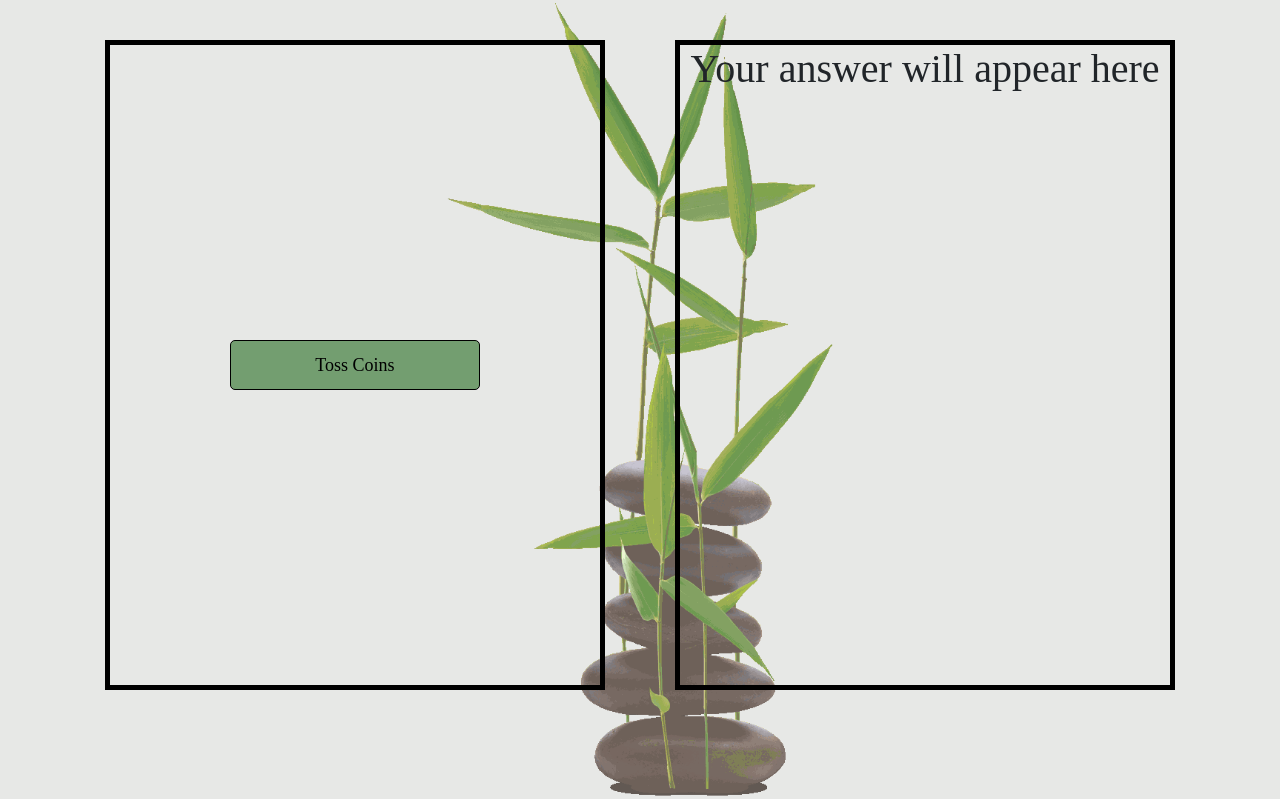
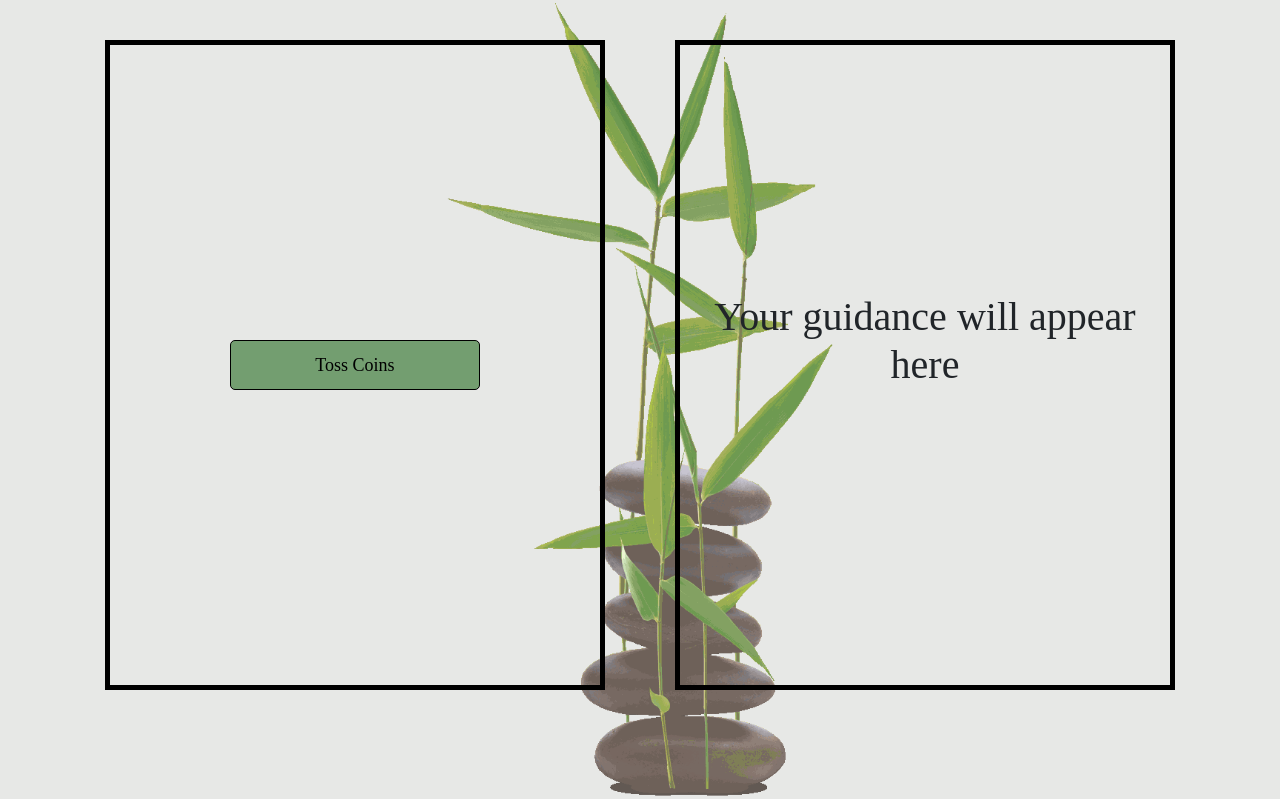
Before and after one commit to A-Abromaite/IChing_Website_final, a Django app: page /iching/toss-coins/ in a window 1280 px wide. Shown: the top 799 px of the page. Run offline with Django 4.2, Linux system fonts and the light colour scheme.

Commit message:
toss_coins.html front-end adjusted to display box2 correctly

```diff
--- a/mysite/iching/templates/toss_coins.html
+++ b/mysite/iching/templates/toss_coins.html
@@ -9,7 +9,7 @@
     <div class="toss-container">
         <div class="row">
             <div class="col-md-6">
-                <div class="box">
+                <div class="box1">
                     <div class="toss-content">
                         <div class="coin-container">
                             {% for result in toss_results %}
@@ -58,15 +58,25 @@
                 </div>
             </div>
             <div class="col-md-6">
-                <div class="box">
-                    <h1>Your answer will appear here</h1>
+                <div class="box2">
+                    {% if not new_toss %}
+                    <h1>Your guidance will appear here</h1>
+                    {% endif %}
                     <br>
                     {% if hexagram_number %}
                     <div>
                         <h2>{{ hexagram_number.number }}</h2>
                         <p>{{ hexagram_number.description }}</p>
                         <p>{{ hexagram_number.meaning }}</p>
-                        <br>
+                    </div>
+                    {% endif %}
+                    <br>
+                    {% if modified_hexagram_number %}
+                    <div>
+                        <p>Your situation will soon change</p>
+                    </div>
+                    <br>
+                    <div>
                         <h2>{{ modified_hexagram_number.number }}</h2>
                         <p>{{ modified_hexagram_number.description }}</p>
                         <p>{{ modified_hexagram_number.meaning }}</p>
--- a/mysite/iching/views.py
+++ b/mysite/iching/views.py
@@ -101,15 +101,6 @@ def toss_coins(request):
                     )
                     print(modified_hexagram_number)
 
-                else:
-                    results = []
-                    casted_results = []
-                    # hexagram_number = request.session.get('hexagram_number')
-                    # Reset values to start over
-                    request.session['button_clicks'] = 0
-                    request.session['casted_results'] = []
-                    request.session['hexagram_number'] = None
-
         else:
             results = []
             casted_results = []
--- a/mysite/static/iching/styles.css
+++ b/mysite/static/iching/styles.css
@@ -249,7 +249,7 @@ a:hover {
     margin-bottom: 40px;
 }
 
-.box{
+.box1{
     width:500px;
     height:650px;
     border:5px solid black;
@@ -257,7 +257,18 @@ a:hover {
     text-align: center;
     position: relative;
 
+}
 
+.box2{
+    width:500px;
+    height:650px;
+    border:5px solid black;
+    margin: 40px auto;
+    display: flex;
+    flex-direction: column;
+    justify-content: center;
+    align-items: center;
+    text-align: center;
 }
 
 .toss-button-container {
@@ -275,3 +286,7 @@ a:hover {
     font-family: Baskerville, serif;
     font-size: 20px;
     }
+
+.hexagram-paragraphs {
+    font-size: 20px;
+    }
```
Also changed, not shown: mysite/db.sqlite3.
